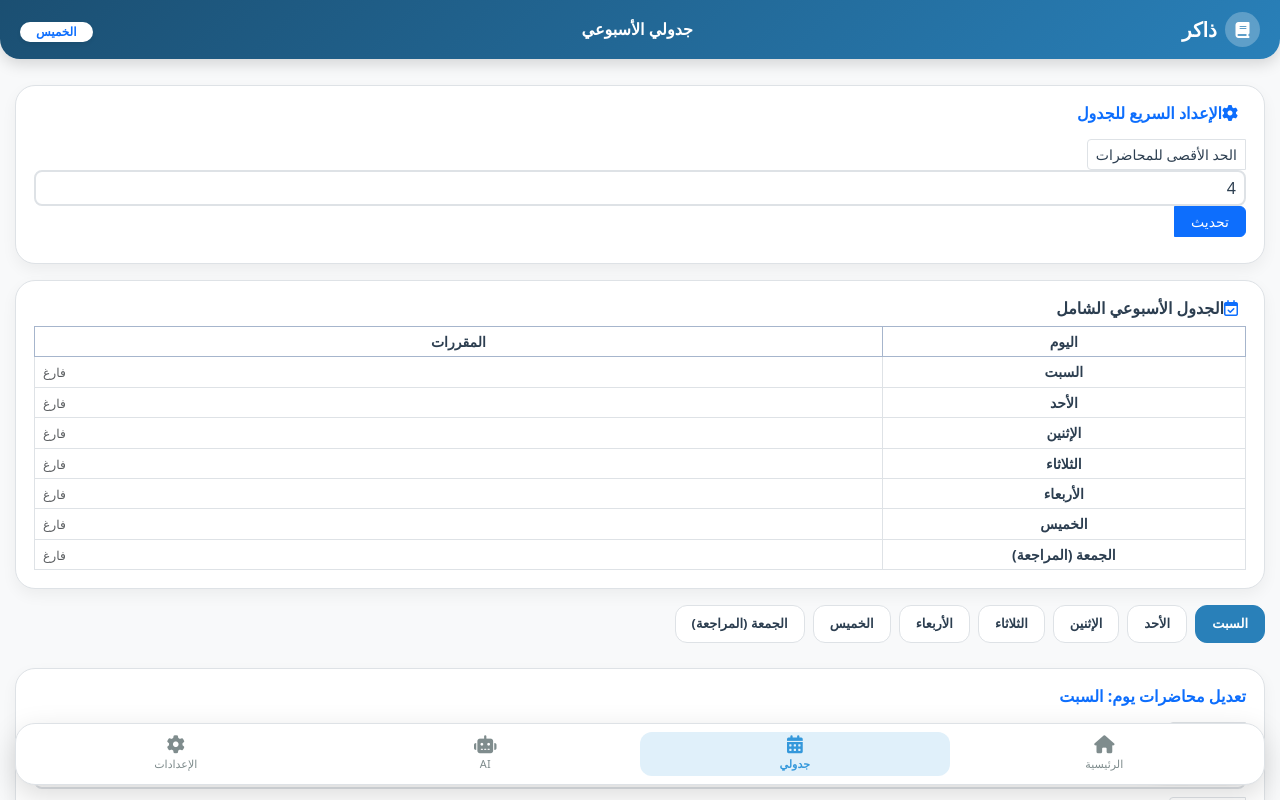
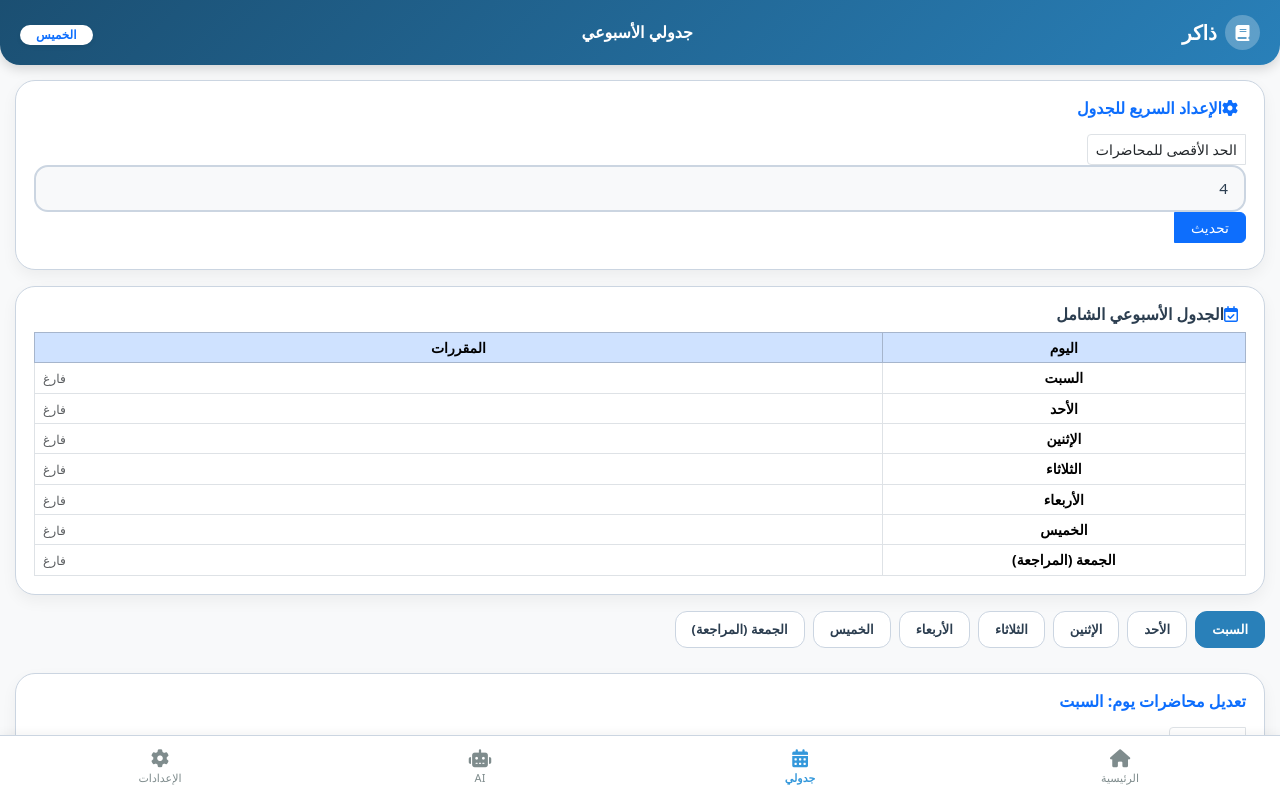
Before and after one commit to NasrDahman/thaker_app, a website: page www/index.html in a window 1280 px wide. Both pictures are taken after a click on the element "جدولي". Shown: the top 800 px of the page. Drawn offline with Linux system fonts and the light colour scheme.

Commit message:
Update UI: Custom application inputs, full width, fixed AI header, and correct bubble alignment

```diff
--- a/www/index.html
+++ b/www/index.html
@@ -16,7 +16,7 @@
             --card-bg: #ffffff;
             --text-main: #2c3e50;
             --text-muted: #7f8c8d;
-            --border-color: #dee2e6;
+            --border-color: #cbd5e1;
         }
         [data-theme="dark"] {
             --bg-gradient: linear-gradient(135deg, #0f172a 0%, #1e293b 100%);
@@ -31,132 +31,213 @@
             background-color: var(--bg-light);
             color: var(--text-main);
             font-family: system-ui, -apple-system, "Segoe UI", Roboto, sans-serif;
-            padding-top: 75px;
-            padding-bottom: 90px;
             margin: 0;
+            padding: 0;
             overflow-x: hidden;
             transition: background-color 0.3s ease, color 0.3s ease;
         }
 
+        /* تثبيت الهيدر في أعلى الشاشة */
         .app-header {
             position: fixed;
-            top: 0; left: 0; width: 100%; z-index: 1030;
+            top: 0;
+            left: 0;
+            width: 100%;
+            height: 65px;
+            z-index: 1050;
             background: var(--bg-gradient);
-            color: white; padding: 12px 20px;
+            color: white;
+            padding: 10px 20px;
             border-bottom-left-radius: 20px;
             border-bottom-right-radius: 20px;
-            box-shadow: 0 5px 15px rgba(0, 0, 0, 0.15);
+            box-shadow: 0 4px 12px rgba(0, 0, 0, 0.15);
+            display: flex;
+            align-items: center;
+            justify-content: space-between;
         }
 
-        .floating-nav {
-            position: fixed; bottom: 15px; left: 15px; right: 15px;
-            background: var(--card-bg); backdrop-filter: blur(10px);
-            border-radius: 20px; box-shadow: 0 10px 30px rgba(0, 0, 0, 0.15);
-            display: flex; justify-content: space-around; padding: 8px 5px;
-            border: 1px solid var(--border-color); z-index: 1000;
-            transition: transform 0.3s ease, opacity 0.3s ease;
+        /* هيكل الصفحات */
+        .page-section {
+            display: none;
+            padding: 80px 15px 90px 15px;
+            width: 100%;
+            min-height: 100vh;
+            box-sizing: border-box;
         }
-        body.keyboard-open .floating-nav {
-            opacity: 0; pointer-events: none; transform: translateY(20px);
-        }
-        .nav-link-item {
-            text-align: center; color: var(--text-muted); font-size: 11px;
-            text-decoration: none; flex: 1; cursor: pointer; border-radius: 12px; padding: 4px 0;
-        }
-        .nav-link-item i { font-size: 18px; display: block; margin-bottom: 2px; }
-        .nav-link-item.active {
-            color: var(--accent-blue); background: rgba(52, 152, 219, 0.15); font-weight: 600;
+        .page-section.active {
+            display: block;
         }
 
-        .page-section { display: none; padding: 10px 15px; width: 100%; }
-        .page-section.active { display: block; }
-
-        /* واجهة الـ AI بملء الشاشة مع تثبيت الهيدر */
+        /* صفحة الذكاء الاصطناعي بملء الشاشة */
         #ai-page.page-section.active {
-            display: flex; flex-direction: column;
-            height: calc(100vh - 90px); box-sizing: border-box; padding: 5px 15px;
-        }
-        body.keyboard-open #ai-page.page-section.active {
-            height: calc(100vh - 10px); padding-bottom: 5px;
+            display: flex;
+            flex-direction: column;
+            height: 100vh;
+            padding-top: 75px;
+            padding-bottom: 75px;
+            overflow: hidden;
         }
 
         .modern-card {
-            background: var(--card-bg); color: var(--text-main);
-            border: 1px solid var(--border-color); border-radius: 20px;
+            background: var(--card-bg);
+            color: var(--text-main);
+            border: 1px solid var(--border-color);
+            border-radius: 20px;
             box-shadow: 0 6px 15px rgba(0, 0, 0, 0.05);
-            padding: 18px; margin-bottom: 15px; width: 100%;
+            padding: 18px;
+            margin-bottom: 15px;
+            width: 100%;
         }
 
         .days-scroll {
-            display: flex; overflow-x: auto; gap: 8px; padding-bottom: 10px; margin-bottom: 15px; scrollbar-width: none;
+            display: flex;
+            overflow-x: auto;
+            gap: 8px;
+            padding-bottom: 10px;
+            margin-bottom: 15px;
+            scrollbar-width: none;
         }
         .days-scroll::-webkit-scrollbar { display: none; }
 
         .day-tab-btn {
-            background: var(--card-bg); border: 1px solid var(--border-color);
-            padding: 8px 16px; border-radius: 12px; font-size: 13px; font-weight: 600;
-            color: var(--text-main); white-space: nowrap; cursor: pointer;
+            background: var(--card-bg);
+            border: 1px solid var(--border-color);
+            padding: 8px 16px;
+            border-radius: 12px;
+            font-size: 13px;
+            font-weight: 600;
+            color: var(--text-main);
+            white-space: nowrap;
+            cursor: pointer;
         }
         .day-tab-btn.active {
-            background: var(--secondary-blue); color: white; border-color: var(--secondary-blue);
+            background: var(--secondary-blue);
+            color: white;
+            border-color: var(--secondary-blue);
         }
 
-        /* صندوق المحادثة والفقاعات المصححة (المساعد يسار، الطالب يمين) */
+        /* صندوق المحادثة والفقاعات المصححة (AI يسار، User يمين) */
         .chat-container {
-            flex: 1; display: flex; flex-direction: column; justify-content: space-between;
-            overflow: hidden; background: var(--card-bg); border-radius: 20px;
-            border: 1px solid var(--border-color); padding: 12px; box-shadow: 0 4px 15px rgba(0,0,0,0.03); width: 100%;
+            flex: 1;
+            display: flex;
+            flex-direction: column;
+            background: var(--card-bg);
+            border-radius: 20px;
+            border: 1px solid var(--border-color);
+            overflow: hidden;
+            width: 100%;
+            position: relative;
         }
         .chat-messages {
-            flex: 1; overflow-y: auto; padding: 5px; display: flex; flex-direction: column; gap: 12px;
+            flex: 1;
+            overflow-y: auto;
+            padding: 15px;
+            display: flex;
+            flex-direction: column;
+            gap: 12px;
         }
         .chat-bubble {
-            max-width: 80%; padding: 12px 16px; border-radius: 16px;
-            font-size: 14px; line-height: 1.5; word-break: break-word; white-space: pre-wrap;
+            max-width: 80%;
+            padding: 12px 16px;
+            border-radius: 16px;
+            font-size: 14px;
+            line-height: 1.5;
+            word-break: break-word;
+            white-space: pre-wrap;
         }
-        /* الطالب (User) على اليمين باللون الأزرق */
         .chat-bubble.user {
-            background: var(--secondary-blue); color: white;
-            align-self: flex-end; border-bottom-right-radius: 4px; text-align: right;
+            background: var(--secondary-blue);
+            color: white;
+            align-self: flex-end;
+            border-bottom-right-radius: 4px;
+            text-align: right;
         }
-        /* المساعد (AI) على اليسار باللون الرمادي */
         .chat-bubble.ai {
-            background: #e2e8f0; color: #0f172a;
-            align-self: flex-start; border-bottom-left-radius: 4px; text-align: right;
+            background: #e2e8f0;
+            color: #0f172a;
+            align-self: flex-start;
+            border-bottom-left-radius: 4px;
+            text-align: right;
         }
         [data-theme="dark"] .chat-bubble.ai {
-            background: #334155; color: #f8fafc;
-        }
-
-        /* حقول إدخال مخصصة للتطبيق */
-        .custom-input {
-            border: 2px solid var(--border-color); border-radius: 14px;
-            padding: 10px 15px; background-color: var(--card-bg) !important;
-            color: var(--text-main) !important; transition: all 0.3s ease;
-            width: 100%; resize: none; outline: none;
-        }
-        .custom-input:focus {
-            border-color: var(--accent-blue);
-            box-shadow: 0 0 0 0.2rem rgba(52, 152, 219, 0.15);
+            background: #334155;
+            color: #f8fafc;
         }
 
         .chat-input-area {
-            display: flex; gap: 8px; align-items: center; background: var(--bg-light);
-            padding: 8px 12px; border-radius: 16px; border: 1px solid var(--border-color); margin-top: 8px;
+            display: flex;
+            gap: 8px;
+            align-items: center;
+            background: var(--card-bg);
+            padding: 10px 15px;
+            border-top: 1px solid var(--border-color);
+            width: 100%;
         }
 
-        .form-control, .input-group-text, .table {
-            background-color: var(--card-bg) !important; color: var(--text-main) !important; border-color: var(--border-color) !important;
+        /* --- حقول الإدخال المخصصة بالكامل (بديلة لحقول المتصفح الافتراضية) --- */
+        .app-custom-input {
+            width: 100%;
+            background-color: var(--bg-light) !important;
+            color: var(--text-main) !important;
+            border: 2px solid var(--border-color) !important;
+            border-radius: 14px !important;
+            padding: 10px 16px !important;
+            font-size: 0.95rem !important;
+            outline: none !important;
+            box-shadow: none !important;
+            transition: all 0.25s ease-in-out;
+            resize: none;
         }
-        .table th, .table td {
-            color: var(--text-main) !important; background-color: var(--card-bg) !important;
+        .app-custom-input:focus {
+            border-color: var(--accent-blue) !important;
+            background-color: var(--card-bg) !important;
+            box-shadow: 0 0 0 3px rgba(52, 152, 219, 0.2) !important;
+        }
+
+        /* شريط التنقل السفلي الثابت */
+        .floating-nav {
+            position: fixed;
+            bottom: 0;
+            left: 0;
+            width: 100%;
+            height: 65px;
+            background: var(--card-bg);
+            border-top: 1px solid var(--border-color);
+            display: flex;
+            justify-content: space-around;
+            align-items: center;
+            z-index: 1040;
+            box-shadow: 0 -2px 10px rgba(0, 0, 0, 0.05);
+        }
+        .nav-link-item {
+            text-align: center;
+            color: var(--text-muted);
+            font-size: 11px;
+            text-decoration: none;
+            flex: 1;
+            cursor: pointer;
+            padding: 8px 0;
+        }
+        .nav-link-item i {
+            font-size: 18px;
+            display: block;
+            margin-bottom: 2px;
+        }
+        .nav-link-item.active {
+            color: var(--accent-blue);
+            font-weight: 600;
+        }
+
+        .table {
+            color: var(--text-main) !important;
+            background-color: var(--card-bg) !important;
         }
     </style>
 </head>
 <body data-theme="light">
 
+    <!-- الهيدر الثابت -->
     <div class="app-header">
-        <div class="d-flex justify-content-between align-items-center">
         <div class="d-flex align-items-center gap-2">
             <div class="bg-white bg-opacity-25 rounded-circle p-2 d-flex align-items-center justify-content-center" style="width: 35px; height: 35px;">
                 <i class="fa fa-book fs-6 text-white"></i>
@@ -164,14 +245,14 @@
             <span class="fw-bold fs-5 text-white">ذاكر</span>
         </div>
         <div class="text-center">
-                <h6 class="mb-0 fw-bold" id="header-title">الرئيسية</h6>
+            <h6 class="mb-0 fw-bold text-white" id="header-title">الرئيسية</h6>
         </div>
         <div>
             <span class="badge bg-white text-primary px-3 py-1 rounded-pill small fw-bold shadow-sm" id="current-day-badge">اليوم</span>
         </div>
     </div>
-    </div>
 
+    <!-- 1. واجهة الرئيسية -->
     <div id="home-page" class="page-section active">
         <div class="modern-card border-start border-primary border-4">
             <div class="d-flex justify-content-between align-items-center mb-3">
@@ -199,12 +280,13 @@
         </div>
     </div>
 
+    <!-- 2. واجهة جدولي -->
     <div id="schedule-page" class="page-section">
         <div class="modern-card mb-3">
             <h6 class="fw-bold text-primary mb-3"><i class="fa fa-cog me-2"></i>الإعداد السريع للجدول</h6>
             <div class="input-group input-group-sm mb-2">
-                <span class="input-group-text">الحد الأقصى للمحاضرات</span>
-                <input type="number" id="max-lectures-input" class="custom-input py-1 px-2" min="1" max="8" value="4" style="border-radius: 8px;">
+                <span class="input-group-text bg-transparent">الحد الأقصى للمحاضرات</span>
+                <input type="number" id="max-lectures-input" class="app-custom-input py-1 px-2" min="1" max="8" value="4">
                 <button class="btn btn-primary px-3 rounded-end" onclick="saveMaxLectures()">تحديث</button>
             </div>
         </div>
@@ -216,6 +298,7 @@
         <div id="day-editor-container"></div>
     </div>
 
+    <!-- 3. واجهة الذكاء الاصطناعي -->
     <div id="ai-page" class="page-section">
         <div class="chat-container">
             <div class="chat-messages" id="chat-messages">
@@ -224,19 +307,20 @@
                 </div>
             </div>
             <div class="chat-input-area">
-                <textarea id="ai-user-input" rows="1" class="custom-input border-0 bg-transparent shadow-none" placeholder="اكتب سؤالك الأكاديمي هنا..." onfocus="document.body.classList.add('keyboard-open')" onblur="document.body.classList.remove('keyboard-open')"></textarea>
-                <button class="btn btn-primary rounded-circle d-flex align-items-center justify-content-center shadow" style="width: 40px; height: 40px; flex-shrink: 0;" onclick="sendAiMessage()">
+                <textarea id="ai-user-input" rows="1" class="app-custom-input" placeholder="اكتب سؤالك الأكاديمي هنا..." onkeydown="handleKeyPress(event)"></textarea>
+                <button class="btn btn-primary rounded-circle d-flex align-items-center justify-content-center shadow" style="width: 42px; height: 42px; flex-shrink: 0;" onclick="sendAiMessage()">
                     <i class="fa fa-paper-plane"></i>
                 </button>
             </div>
         </div>
     </div>
 
+    <!-- 4. واجهة الإعدادات -->
     <div id="settings-page" class="page-section">
         <div class="modern-card">
             <h6 class="fw-bold text-primary mb-3"><i class="fa fa-bell me-2"></i>وقت الإشعار اليومي</h6>
             <p class="text-muted small">حدد وقت استلام تقرير المهام (افتراضياً 10:00 مساءً):</p>
-            <input type="time" id="notification-time" class="custom-input mb-3" value="22:00" onchange="saveNotificationTime()">
+            <input type="time" id="notification-time" class="app-custom-input mb-3" value="22:00" onchange="saveNotificationTime()">
             <h6 class="fw-bold text-primary mb-3 mt-4"><i class="fa fa-moon-o me-2"></i>مظهر التطبيق</h6>
             <div class="form-check form-switch">
                 <input class="form-check-input" type="checkbox" id="darkModeSwitch" onchange="toggleDarkMode()">
@@ -250,6 +334,7 @@
         </div>
     </div>
 
+    <!-- شريط التنقل السفلي الثابت -->
     <nav class="floating-nav">
         <div class="nav-link-item active" onclick="switchTab('home', this)">
             <i class="fa fa-home"></i> الرئيسية
@@ -331,8 +416,8 @@
             for(let i = 1; i <= max; i++) {
                 const val = localStorage.getItem(`lecture_${activeDayId}_${i}`) || '';
                 editorHtml += `<div class="input-group input-group-sm mb-2">
-                    <span class="input-group-text">محاضرة ${i}</span>
-                    <input type="text" class="custom-input py-1 px-2" id="lec_${activeDayId}_${i}" value="${val}" placeholder="اسم المقرر" style="border-radius: 8px;">
+                    <span class="input-group-text bg-transparent">محاضرة ${i}</span>
+                    <input type="text" class="app-custom-input py-1 px-2" id="lec_${activeDayId}_${i}" value="${val}" placeholder="اسم المقرر">
                 </div>`;
             }
             editorHtml += `<button class="btn btn-primary btn-sm w-100 mt-3" onclick="saveDayLectures('${activeDayId}', ${max})"><i class="fa fa-save me-1"></i> حفظ جدول يوم ${daysOfWeek.find(d => d.id === activeDayId).name}</button></div>`;
@@ -419,6 +504,12 @@
             loadTasks();
         }
 
+        function handleKeyPress(event) {
+            if (event.key === 'Enter' && !event.shiftKey) {
+                return true; // السماح بالنزول لسطر جديد دون إرسال
+            }
+        }
+
         async function sendAiMessage() {
             const input = document.getElementById('ai-user-input');
             const msg = input.value.trim();
```
Lines whose indentation alone changed are shown as unchanged.
